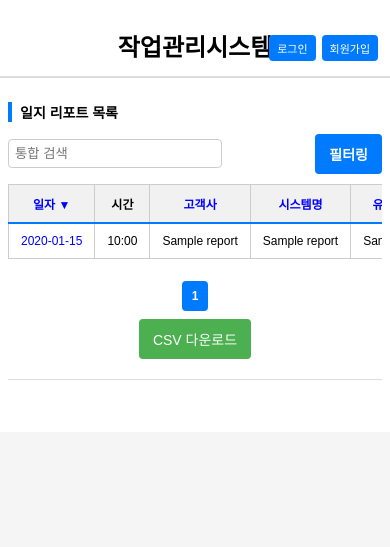
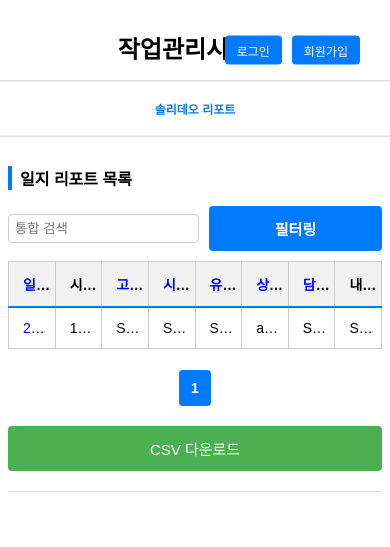
Before and after one commit to jinho-22/report_system, a FastAPI app: page /log_reports in a window 390 px wide. Shown: the top 547 px of the page. Run offline with FastAPI, Linux system fonts and the light colour scheme; tables that the repository leaves empty hold one stand-in row (values such as "Sample post").

Commit message:
2025-08-14 var2

```diff
--- a/static/style.css
+++ b/static/style.css
@@ -483,176 +483,73 @@ a {
   -webkit-tap-highlight-color: transparent;
 }
 
-/* 모바일: 폭 채우기, 여백 줄이기 */
 @media (max-width: 768px) {
 
-  /* 레이아웃 */
   .container {
     max-width: 100%;
     margin: 0;
-    padding: 12px 8px;
-    /* 위아래 12px, 좌우 8px */
+    padding: 16px 8px; /* 좌우 여백 줄이고 위아래 여유 */
     border-radius: 0;
     box-shadow: none;
+    font-size: 15px; /* 전체 폰트 살짝 확대 */
   }
 
-  /* 상단바 타이포 & 높이 */
-  .top-bar {
-    height: 56px;
+  /* 제목 크기 확대 */
+  .container > h1 {
+    font-size: 20px;
+    margin: 16px 0;
+  }
+  .section h2 {
+    font-size: 16px;
   }
 
-  .top-bar h1 {
-    font-size: 18px;
-    line-height: 56px;
-  }
-
-  /* 헤더: 햄버거 우선, 메뉴는 기본 숨김 */
-  .header {
-    right: 12px;
-    gap: 6px;
-  }
-
-  .hamburger {
-    display: inline-block;
-    font-size: 24px;
-    cursor: pointer;
-  }
-
-  nav {
-    display: none;
-  }
-
-  nav.open {
-    display: block;
-    position: absolute;
-    left: 0;
-    right: 0;
-    top: 56px;
-    background: #fff;
-    border-bottom: 1px solid #eee;
-    padding: 8px 12px;
-  }
-
-  nav .menu-item {
-    display: block;
-  }
-
-  nav>.menu-item>a {
-    display: block;
-    padding: 10px 8px;
-    border-radius: 6px;
-  }
-
-  .submenu {
-    position: static;
-    display: none !important;
-    border: none;
-    box-shadow: none;
-    min-width: auto;
-  }
-
-  /* 섹션 타이포 */
-  .container>h1 {
-    font-size: 18px;
-    margin: 12px 0;
-  }
-
-  .section h2 {
-    font-size: 14px;
-    margin-bottom: 12px;
-  }
-
-  /* 폼: 그리드로 1열 정렬, 라벨 위/인풋 아래 */
-  .form-row {
-    display: grid;
-    grid-template-columns: 1fr;
-    gap: 10px;
-    margin: 8px 0;
-  }
-
-  .form-row label {
-    min-width: 0;
-    font-size: 13px;
-  }
-
+  /* 입력창, 셀렉트, 텍스트에어리어 크기 키우기 */
   .form-row input,
   .form-row select,
   .form-row textarea {
     min-width: 0;
     width: 100%;
-    font-size: 14px;
-    padding: 10px 12px;
+    font-size: 15px;
+    padding: 12px 14px; /* 터치 영역 확대 */
   }
 
-  /* 버튼 터치 크기 */
-  .button-group {
-    gap: 8px;
+  /* 라벨 글씨도 조금 키움 */
+  .form-row label {
+    font-size: 14px;
   }
 
+  /* 버튼 크게 */
   .button-group button,
   .filter-bar button,
   .csv-download-btn {
-    font-size: 14px;
-    padding: 10px 14px;
+    font-size: 15px;
+    padding: 12px 16px;
+    width: 100%; /* 모바일에서 가로 꽉 차게 */
   }
 
-  /* 필터 영역: 1열로 전환 */
-  #filter-section {
-    grid-template-columns: 1fr;
-    gap: 10px;
+  /* 필터 섹션도 버튼/입력 전부 큰 크기로 */
+  #filter-section input,
+  #filter-section select {
+    font-size: 15px;
+    padding: 10px 12px;
   }
-
   #filter-section .button-group {
-    grid-column: auto;
-    justify-content: stretch;
+    flex-direction: column; /* 버튼 세로 배치 */
   }
-
   #filter-section .button-group button {
     width: 100%;
   }
 
-  /* 테이블: 가로 스크롤 + 최소 터치 영역 */
-  table {
-    display: block;
-    width: 100%;
-    overflow-x: auto;
-    white-space: nowrap;
-    -webkit-overflow-scrolling: touch;
+  /* 테이블도 글씨+셀 높이 확대 */
+  table th, table td {
+    padding: 12px 14px;
+    font-size: 14px;
   }
 
-  table th,
-  table td {
-    padding: 10px 12px;
-    font-size: 12px;
-  }
-
-  /* 페이지네이션: 터치 친화 */
+  /* 페이지네이션 터치 영역 확대 */
   .pagination a,
   .pagination .current {
-    padding: 8px 10px;
-    font-size: 12px;
-  }
-
-  /* 다운로드 영역 간격 */
-  .download-link {
-    margin-top: 16px;
+    padding: 10px 12px;
+    font-size: 14px;
   }
 }
-
-/* 초소형(<= 400px) 보완 */
-@media (max-width: 400px) {
-  .top-bar h1 {
-    font-size: 16px;
-  }
-
-  .header a {
-    font-size: 11px;
-    padding: 5px 8px;
-  }
-
-  .form-row input,
-  .form-row select,
-  .form-row textarea {
-    font-size: 13px;
-  }
-}
```
